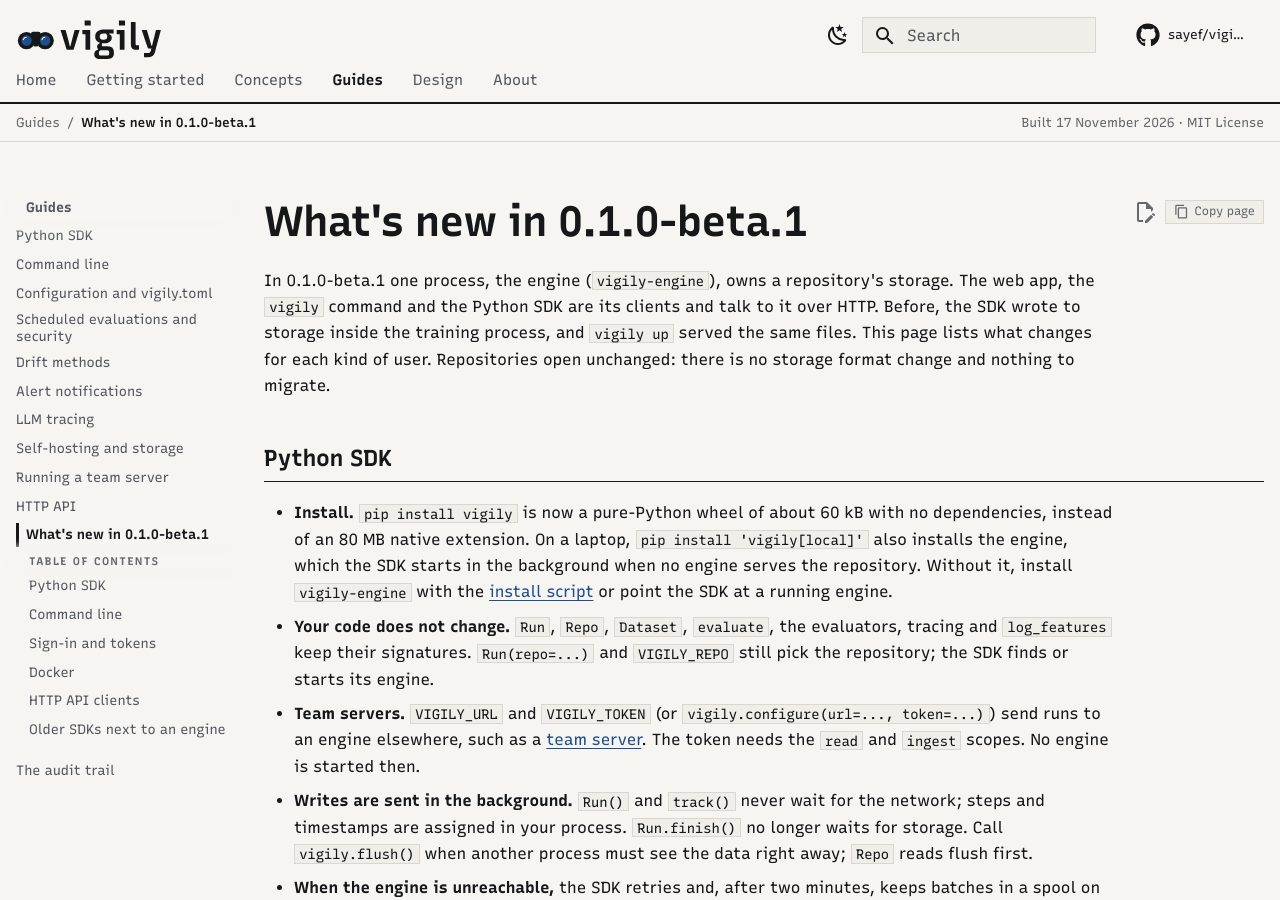
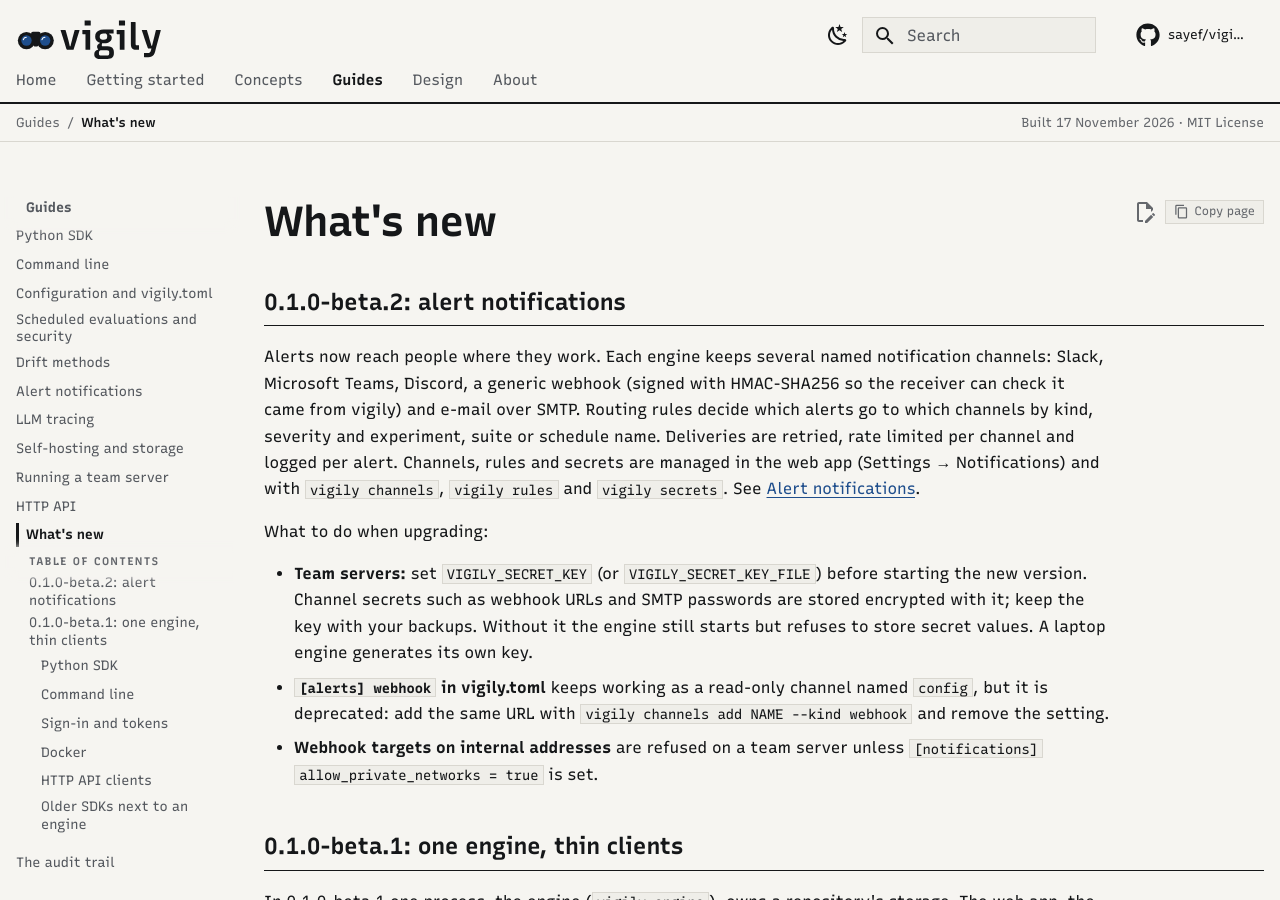
Before and after one commit to sayef/vigily, an MkDocs documentation site: the page built from docs/guides/whats-new.md, in a window 1280 px wide and 900 px high. Built offline with MkDocs 1.6.1 and Material for MkDocs 9.7.7, drawn with Linux system fonts in a browser that asks for light colours; comment, search, counter and statistics services are not loaded.

Commit message:
Prepare 0.1.0-beta.2: version, what's new and security notes

````diff
--- a/docs/guides/whats-new.md
+++ b/docs/guides/whats-new.md
@@ -1,12 +1,35 @@
-# What's new in 0.1.0-beta.1
+# What's new
 
+## 0.1.0-beta.2: alert notifications
+
+Alerts now reach people where they work. Each engine keeps several named notification channels:
+Slack, Microsoft Teams, Discord, a generic webhook (signed with HMAC-SHA256 so the receiver can
+check it came from vigily) and e-mail over SMTP. Routing rules decide which alerts go to which
+channels by kind, severity and experiment, suite or schedule name. Deliveries are retried, rate
+limited per channel and logged per alert. Channels, rules and secrets are managed in the web app
+(Settings → Notifications) and with `vigily channels`, `vigily rules` and `vigily secrets`.
+See [Alert notifications](notifications.md).
+
+What to do when upgrading:
+
+- **Team servers:** set `VIGILY_SECRET_KEY` (or `VIGILY_SECRET_KEY_FILE`) before starting the new
+  version. Channel secrets such as webhook URLs and SMTP passwords are stored encrypted with it; keep
+  the key with your backups. Without it the engine still starts but refuses to store secret values.
+  A laptop engine generates its own key.
+- **`[alerts] webhook` in vigily.toml** keeps working as a read-only channel named `config`, but it
+  is deprecated: add the same URL with `vigily channels add NAME --kind webhook` and remove the
+  setting.
+- **Webhook targets on internal addresses** are refused on a team server unless
+  `[notifications] allow_private_networks = true` is set.
+
+## 0.1.0-beta.1: one engine, thin clients
 In 0.1.0-beta.1 one process, the engine (`vigily-engine`), owns a repository's storage. The web
 app, the `vigily` command and the Python SDK are its clients and talk to it over HTTP. Before, the
 SDK wrote to storage inside the training process, and `vigily up` served the same files. This page
 lists what changes for each kind of user. Repositories open unchanged: there is no storage format
 change and nothing to migrate.
 
-## Python SDK
+### Python SDK
 
 - **Install.** `pip install vigily` is now a pure-Python wheel of about 60 kB with no
   dependencies, instead of an 80 MB native extension. On a laptop, `pip install 'vigily[local]'`
@@ -34,7 +57,7 @@ New: `vigily.configure(url, token, project, offline)`, `vigily.flush(timeout)`,
 `Repo.results(run_id)` and `vigily.tracing.export(spans)`. The environment variables are listed in
 the [Python SDK guide](python-sdk.md).
 
-## Command line
+### Command line
 
 - **`vigily up` runs the engine** (`vigily-engine`) in the foreground with the same options. The
   release archive and the install script install both binaries.
@@ -49,7 +72,7 @@ the [Python SDK guide](python-sdk.md).
   address, token and log live in the state directory (`~/.cache/vigily`, or
   `~/Library/Caches/vigily` on macOS; `VIGILY_STATE_DIR`).
 
-## Sign-in and tokens
+### Sign-in and tokens
 
 Every request now needs a token (except health, info and `auth/me`).
 
@@ -60,7 +83,7 @@ Every request now needs a token (except health, info and `auth/me`).
   `VIGILY_ADMIN_TOKEN`. Create tokens for people and scripts with `vigily tokens create NAME
   --scope read --scope ingest`; `ingest` alone cannot read. See [Tokens](configuration.md#tokens).
 
-## Docker
+### Docker
 
 - The image's entry point is `vigily-engine`, and its command `--host 0.0.0.0 --mode server`. If
   you passed arguments to the old `vigily up` entry point, pass engine options instead (for
@@ -85,7 +108,7 @@ Every request now needs a token (except health, info and `auth/me`).
   ```
 - `docker stop` now shuts the engine down cleanly; Compose gives it 30 seconds.
 
-## HTTP API clients
+### HTTP API clients
 
 - **Routes move to `/api/v1`.** The old `/api/...` paths still answer as aliases, with a
   `Deprecation: true` header and a `Link` to the new path. **They will be removed before 0.1.0**;
@@ -97,7 +120,7 @@ Every request now needs a token (except health, info and `auth/me`).
   tokens and storage administration. The [HTTP API reference](http-api.md) lists them with their
   scopes.
 
-## Older SDKs next to an engine
+### Older SDKs next to an engine
 
 An SDK from an earlier development build still writes to storage directly. It can keep doing so next to a
 running engine, which picks up its runs on the next refresh, but this is deprecated: upgrade the
--- a/mkdocs.yml
+++ b/mkdocs.yml
@@ -102,7 +102,7 @@ nav:
       - Self-hosting and storage: guides/storage.md
       - Running a team server: guides/team-server.md
       - HTTP API: guides/http-api.md
-      - What's new in 0.1.0-beta.1: guides/whats-new.md
+      - What's new: guides/whats-new.md
       - The audit trail: guides/audit-trail.md
   - Design:
       - Brand: design/brand.md
````
Also changed, not shown: Cargo.toml (+5 -5 lines), SECURITY.md (+6 -3 lines), 1 other file.
